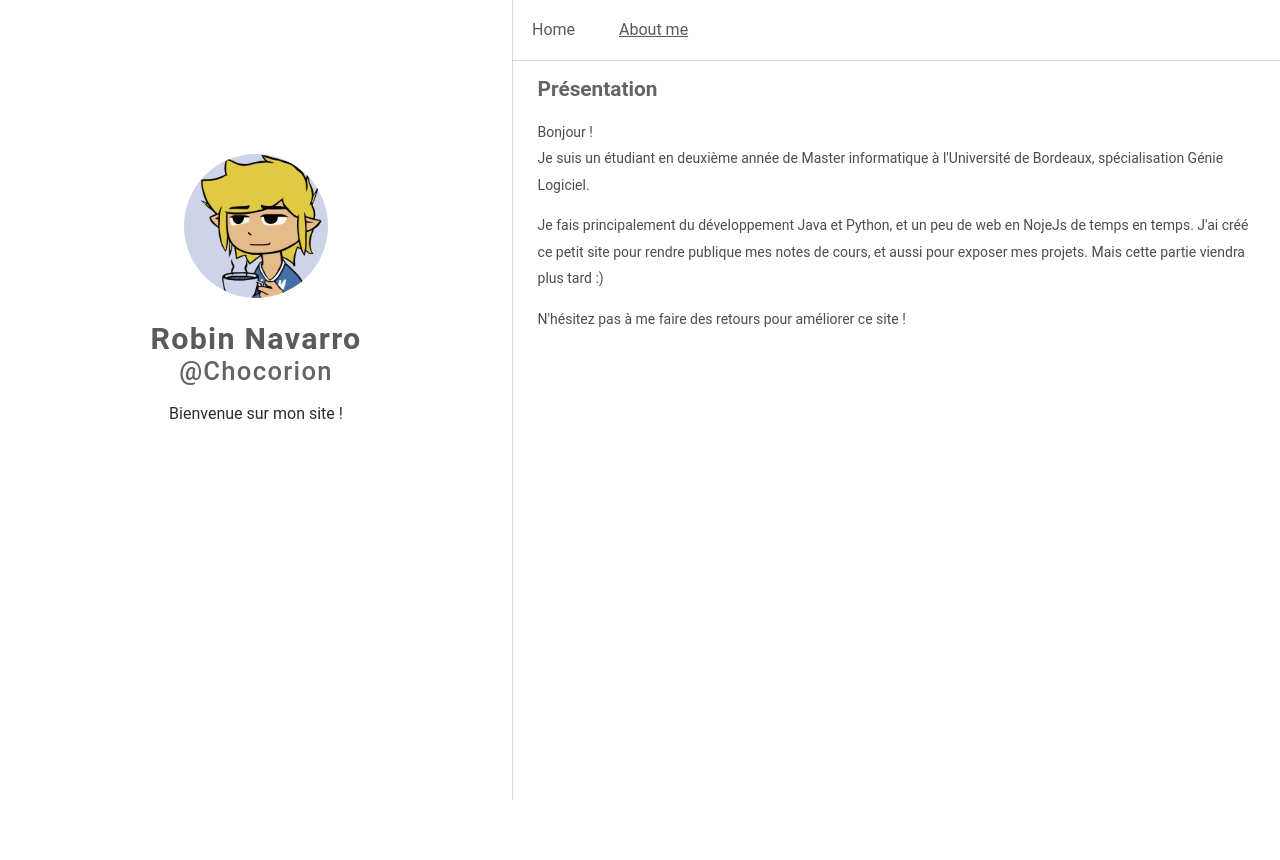
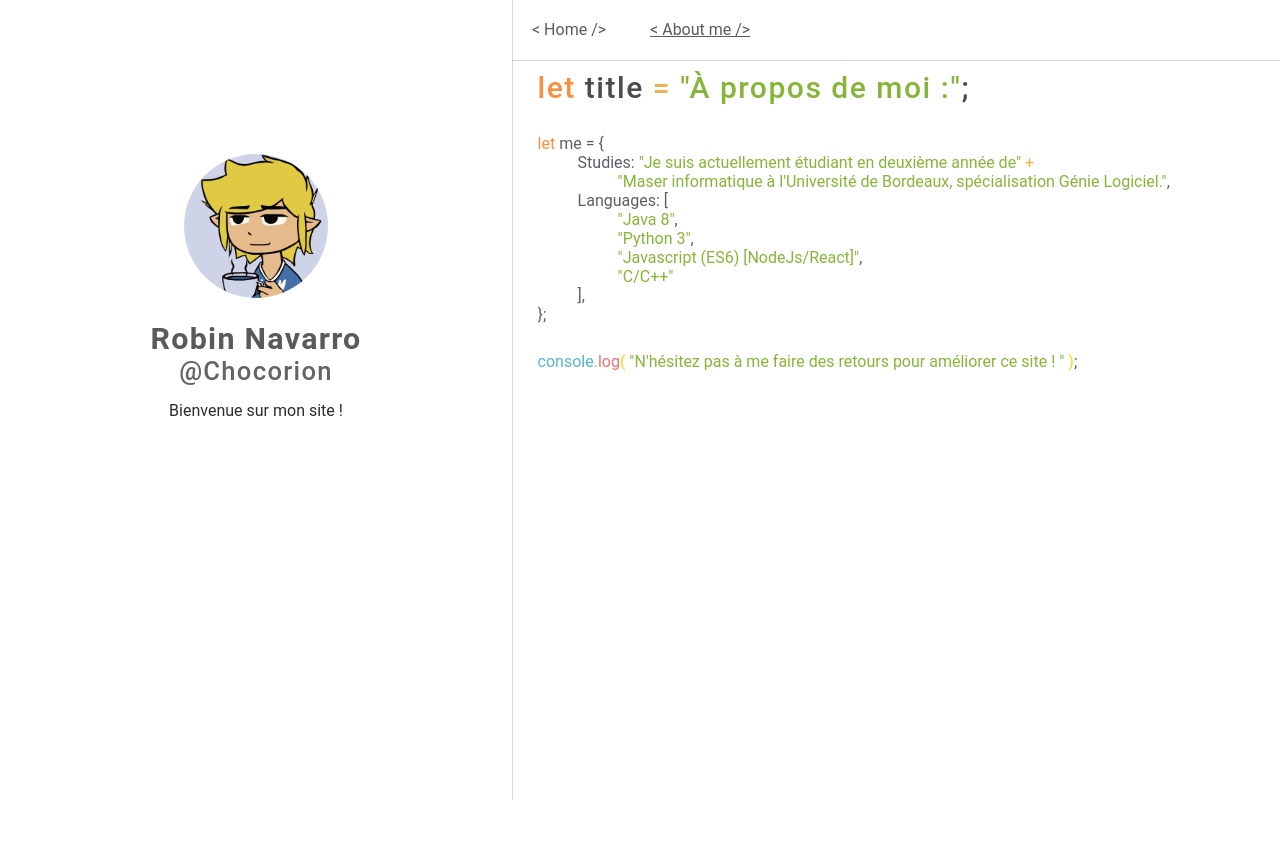
Before and after one commit to chocorion/Note-de-cours, a PHP site: page /about.html in a window 1280 px wide. Run offline with PHP 8.4, Linux system fonts and the light colour scheme; some libraries are stand-ins or nearby versions.

Commit message:
Add dev design

```diff
--- a/Site/about.html
+++ b/Site/about.html
@@ -40,8 +40,9 @@ gtag('config', 'UA-151907906-1');
     </nav>
 
     <div class="content">
-        <h2>Présentation</h2>
-            <p>
+        <div class="h1"><span class="let">let</span> title <span class="equals">=</span> <span class="string">À propos de moi :</span>;</div>
+
+            <!-- <p>
                 Bonjour ! <br>
                 Je suis un étudiant en deuxième année de Master informatique à l'Université de Bordeaux, spécialisation Génie Logiciel.
             </p>
@@ -49,9 +50,31 @@ gtag('config', 'UA-151907906-1');
                 Je fais principalement du développement Java et Python, et un peu de web en NojeJs de temps en temps.
                 J'ai créé ce petit site pour rendre publique mes notes de cours, et aussi pour exposer mes projets. Mais cette partie viendra plus tard :)
             </p>
-            <p>
-                N'hésitez pas à me faire des retours pour améliorer ce site !
-            </p>
+            <p> -->
+
+                <div class="separator">
+                    <span class="let">let</span> me <span class="equal">=</span> { <br>
+                        <blockquote>
+                            Studies: <span class="string">Je suis actuellement étudiant en deuxième année de</span> <span class="equals">+</span> <br>
+                                <blockquote><span class="string">Maser informatique à l'Université de Bordeaux, spécialisation Génie Logiciel.</span>,</blockquote>
+                            Languages: [ <br>
+                                <blockquote>
+                                    <span class="string">Java 8</span>, <br>
+                                    <span class="string">Python 3</span>, <br>
+                                    <span class="string">Javascript (ES6) [NodeJs/React]</span>, <br>
+                                    <span class="string">C/C++</span> <br>
+                                </blockquote>
+                            ],<br>
+                        </blockquote>
+                    };
+                </div>
+
+                <div class="separator">
+                <span class="console">console</span><span class="dot">.</span><span class="log">log</span><span class="parenthese">(</span>
+                    <span class="string">N'hésitez pas à me faire des retours pour améliorer ce site !</a>
+                    </span>
+                <span class="parenthese">)</span>;
+            </div>
         </div>
     </div>
 </body>
--- a/Site/style.css
+++ b/Site/style.css
@@ -8,8 +8,8 @@ html, body {
     height: 100%;
     margin: 0;
 
-    font-family: "Roboto Slab", "Roboto", "Lato", sans-serif;
-    color: rgb(40, 40, 40);
+    font-family: "Fira Code", "Roboto Slab", "Roboto", "Lato", sans-serif;
+    color: rgb(92, 95, 102);
 }
 
 
@@ -51,6 +51,14 @@ html, body {
     transition: color .2s;
 }
 
+#navigation a::before {
+    content: "< ";
+}
+
+#navigation a::after {
+    content: " />";
+}
+
 #navigation .selectedCategory {
     text-decoration: underline;
 }
@@ -85,9 +93,12 @@ html, body {
     color: rgba(90, 90, 90);
 }
 
-h1 {
+h1, .h1 {
+    margin-top: 10px;
+    font-weight: 550;
     color: rgba(0, 0, 0, 0.7);
     font-size: 30px;
+    letter-spacing: 1.5px;
 }
 
 h2 {
@@ -104,18 +115,6 @@ h3 {
 h4 {
     font-size: 16px;
     color: rgba(0, 0, 0, 0.7);
-}
-
-p {
-    color: rgba(0, 0, 0, 0.7);
-    font-size: 14px;
-    font-weight: 400;
-    line-height: 26.6px;
-}
-
-a {
-    text-decoration: none;
-    color: var(--accent-color);
 }
 
 #presentation .sub-title {
@@ -159,6 +158,79 @@ a {
     font-size: 1.3em;
 }
 
+.separator {
+    margin-top: 4%;
+}
+
 .github-link {
     color: var(--accent-color);
 }
+
+.function, .let, .null, .undefined {
+    color: rgb(250, 141, 62);
+}
+
+.function-name, .equals, .dot {
+    color: rgb(242, 174, 73);
+}
+
+.parenthese {
+    color: rgb(255, 215, 0);
+}
+
+.argument {
+    color: rgb(180, 122, 204);
+}
+
+.string {
+    color: rgb(134, 181, 55);
+}
+
+.string::before {
+    content: "\"";
+}
+
+.string::after {
+    content: "\"";
+}
+
+.comment::before {
+    content: "/* ";
+}
+
+.comment::after {
+    content: " */";
+}
+
+.comment {
+    line-height: unset;
+    font-size: 1em;
+    color: rgb(171, 176, 185);
+}
+
+.console {
+    color: rgb(85, 180, 212);
+}
+
+.log {
+    color: rgb(240, 113, 113);
+}
+
+blockquote {
+    margin-top: 0;
+    margin-bottom: 0;
+}
+
+a .string, .string a {
+    text-decoration: underline;
+    font-size: unset;
+
+    transition: font-size .5s;
+}
+
+a:hover .string {
+    text-decoration: underline;
+    font-size: 1.2em;
+
+    transition: font-size .5s;
+}
```
Also changed, not shown: Site/index.html (+46 -46 lines).
